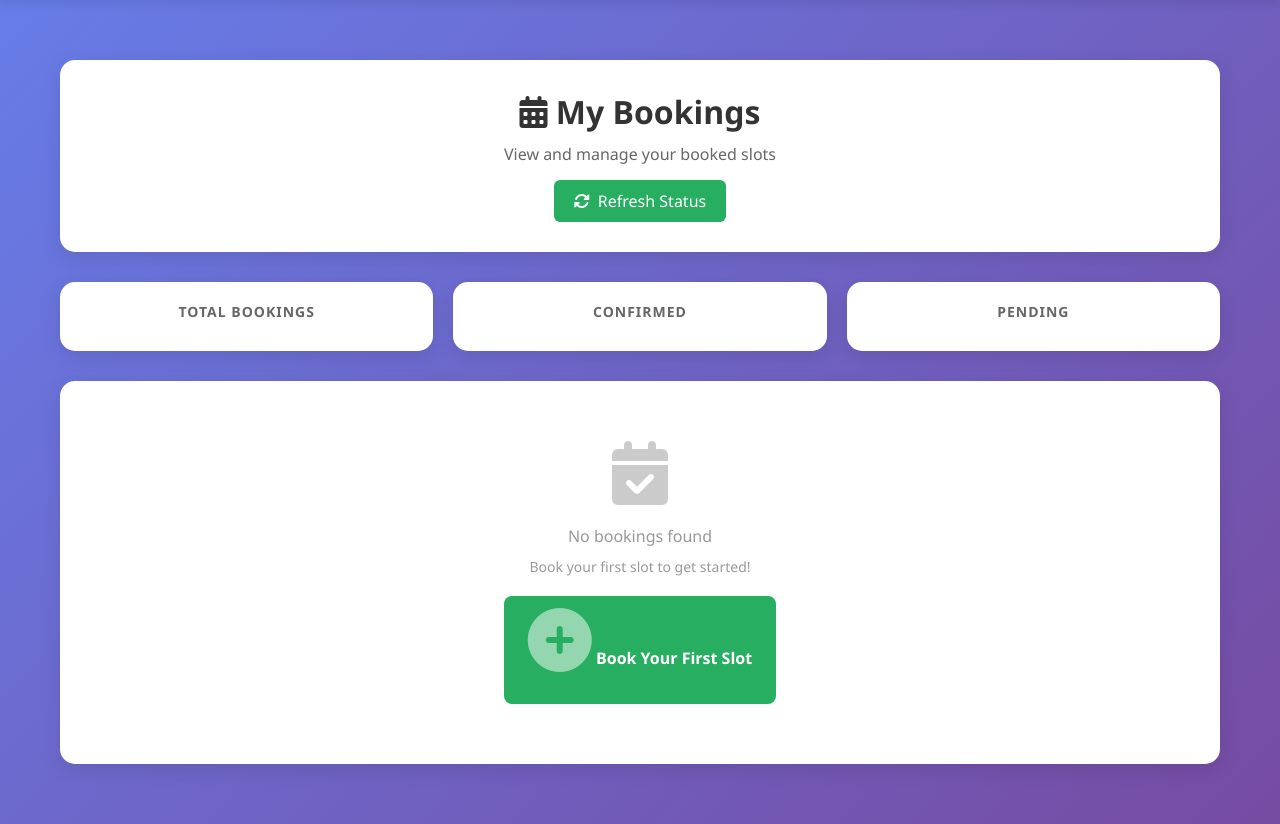
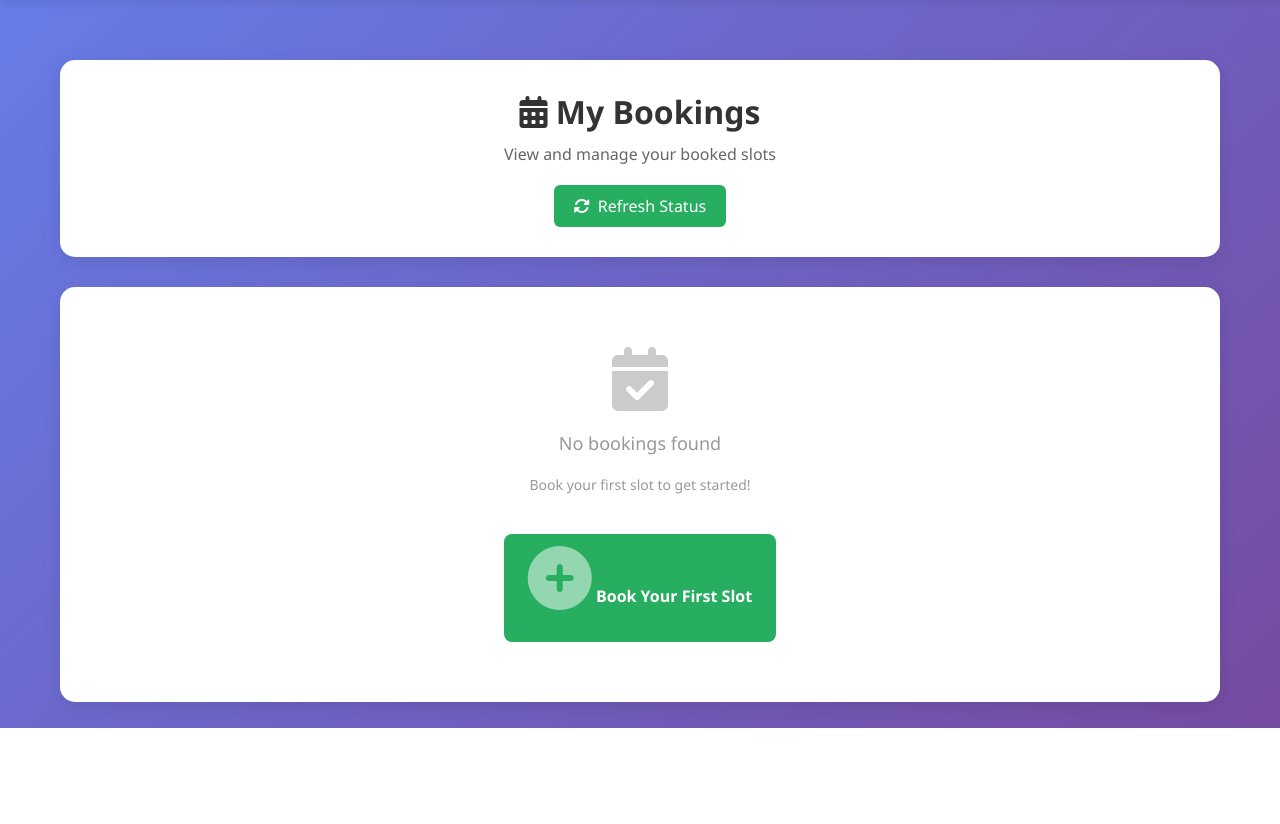
Before and after one commit to neven-mathew/sportscentre, a Flask app: template templates/mybookings.html in a window 1280 px wide. Shown: the part 72-896 px from the top of the page. After the commit the page ends 800 px from the top, so only its background shows below. Run offline with Flask 3, Linux system fonts and the light colour scheme; the template is opened without the code that fills it, so the values that code supplies are empty.

Commit message:
Update mybookings.html

```diff
--- a/templates/mybookings.html
+++ b/templates/mybookings.html
@@ -89,27 +89,8 @@
         .header p {
             color: #666;
             font-size: 16px;
-            margin-bottom: 15px;
         }
 
-        .refresh-btn {
-            background: #27ae60;
-            color: white;
-            padding: 10px 20px;
-            border-radius: 6px;
-            text-decoration: none;
-            display: inline-flex;
-            align-items: center;
-            gap: 8px;
-            transition: all 0.3s;
-        }
-
-        .refresh-btn:hover {
-            background: #219653;
-            transform: translateY(-2px);
-        }
-
-        /* Stats cards */
         .stats {
             display: grid;
             grid-template-columns: repeat(auto-fit, minmax(200px, 1fr));
@@ -123,39 +104,20 @@
             padding: 20px;
             text-align: center;
             box-shadow: 0 5px 20px rgba(0,0,0,0.1);
-            transition: transform 0.3s;
-        }
-
-        .stat-card:hover {
-            transform: translateY(-5px);
         }
 
         .stat-card h3 {
             color: #666;
             font-size: 14px;
             margin-bottom: 10px;
-            text-transform: uppercase;
-            letter-spacing: 1px;
         }
 
         .stat-number {
             font-size: 32px;
             font-weight: bold;
-        }
-
-        .stat-card.total .stat-number {
             color: #27ae60;
         }
 
-        .stat-card.confirmed .stat-number {
-            color: #28a745;
-        }
-
-        .stat-card.pending .stat-number {
-            color: #ffc107;
-        }
-
-        /* Table */
         .bookings-table-wrapper {
             background: white;
             border-radius: 15px;
@@ -187,7 +149,6 @@
             background: #f8f9fa;
         }
 
-        /* Badges */
         .badge {
             display: inline-block;
             padding: 4px 12px;
@@ -206,7 +167,11 @@
             color: #155724;
         }
 
-        /* Buttons */
+        .badge-cancelled {
+            background: #f8d7da;
+            color: #721c24;
+        }
+
         .cancel-btn {
             background: #dc3545;
             color: white;
@@ -218,6 +183,8 @@
             align-items: center;
             gap: 5px;
             transition: all 0.3s;
+            border: none;
+            cursor: pointer;
         }
 
         .cancel-btn:hover {
@@ -229,6 +196,24 @@
             background: #6c757d;
             cursor: not-allowed;
             pointer-events: none;
+        }
+
+        .refresh-btn {
+            background: #27ae60;
+            color: white;
+            padding: 10px 20px;
+            border-radius: 6px;
+            text-decoration: none;
+            display: inline-flex;
+            align-items: center;
+            gap: 8px;
+            margin-top: 20px;
+            transition: all 0.3s;
+        }
+
+        .refresh-btn:hover {
+            background: #219653;
+            transform: translateY(-2px);
         }
 
         .empty-state {
@@ -243,6 +228,11 @@
             opacity: 0.5;
         }
 
+        .empty-state p {
+            font-size: 18px;
+            margin-bottom: 20px;
+        }
+
         .btn-book-now {
             display: inline-block;
             background: #27ae60;
@@ -252,6 +242,11 @@
             text-decoration: none;
             font-weight: bold;
             transition: all 0.3s;
+        }
+
+        .btn-book-now:hover {
+            background: #219653;
+            transform: translateY(-2px);
         }
 
         .alert {
@@ -277,6 +272,11 @@
             color: #721c24;
         }
 
+        .alert-info {
+            border-left: 4px solid #17a2b8;
+            color: #0c5460;
+        }
+
         @keyframes slideInRight {
             from {
                 opacity: 0;
@@ -292,17 +292,25 @@
             .navbar {
                 padding: 15px 20px;
             }
+
             .logo {
                 font-size: 24px;
             }
+
             .nav-links a span {
                 display: none;
             }
+
             .booking-table th,
             .booking-table td {
                 padding: 10px;
                 font-size: 12px;
             }
+
+            .header h1 {
+                font-size: 24px;
+            }
+
             .stats {
                 grid-template-columns: 1fr;
             }
@@ -325,7 +333,7 @@
         {% if messages %}
             {% for category, message in messages %}
                 <div class="alert alert-{{ category }}">
-                    <i class="fas fa-{% if category == 'success' %}check-circle{% else %}exclamation-circle{% endif %}"></i>
+                    <i class="fas fa-{% if category == 'success' %}check-circle{% elif category == 'error' %}exclamation-circle{% else %}info-circle{% endif %}"></i>
                     {{ message }}
                 </div>
             {% endfor %}
@@ -341,28 +349,42 @@
             </a>
         </div>
 
-        <!-- Stats Cards -->
+        {% if bookings %}
+        {% set confirmed_count = 0 %}
+        {% set pending_count = 0 %}
+        {% for booking in bookings %}
+            {% if status_exists and booking|length > 6 %}
+                {% if booking[6] == 'confirmed' %}
+                    {% set confirmed_count = confirmed_count + 1 %}
+                {% else %}
+                    {% set pending_count = pending_count + 1 %}
+                {% endif %}
+            {% else %}
+                {% set confirmed_count = confirmed_count + 1 %}
+            {% endif %}
+        {% endfor %}
+
         <div class="stats">
-            <div class="stat-card total">
+            <div class="stat-card">
                 <h3>Total Bookings</h3>
-                <div class="stat-number">{{ total_bookings }}</div>
+                <div class="stat-number">{{ bookings|length }}</div>
             </div>
-            <div class="stat-card confirmed">
+            <div class="stat-card">
                 <h3>Confirmed</h3>
-                <div class="stat-number">{{ confirmed_count }}</div>
+                <div class="stat-number" style="color: #28a745;">{{ confirmed_count }}</div>
             </div>
-            <div class="stat-card pending">
+            <div class="stat-card">
                 <h3>Pending</h3>
-                <div class="stat-number">{{ pending_count }}</div>
+                <div class="stat-number" style="color: #ffc107;">{{ pending_count }}</div>
             </div>
         </div>
+        {% endif %}
 
-        <!-- Bookings Table -->
         <div class="bookings-table-wrapper">
             {% if bookings %}
             <table class="booking-table">
                 <thead>
-                    2
+                    <tr>
                         <th>ID</th>
                         <th>Name</th>
                         <th>Sport</th>
@@ -371,7 +393,7 @@
                         <th>Date</th>
                         <th>Status</th>
                         <th>Action</th>
-                    </thead>
+                    </tr>
                 </thead>
                 <tbody>
                     {% for booking in bookings %}
@@ -393,8 +415,8 @@
                                         <i class="fas fa-clock"></i> Pending Approval
                                     </span>
                                 {% else %}
-                                    <span class="badge badge-pending">
-                                        <i class="fas fa-question-circle"></i> {{ booking[6] }}
+                                    <span class="badge badge-cancelled">
+                                        <i class="fas fa-times-circle"></i> {{ booking[6] }}
                                     </span>
                                 {% endif %}
                             {% else %}
```
